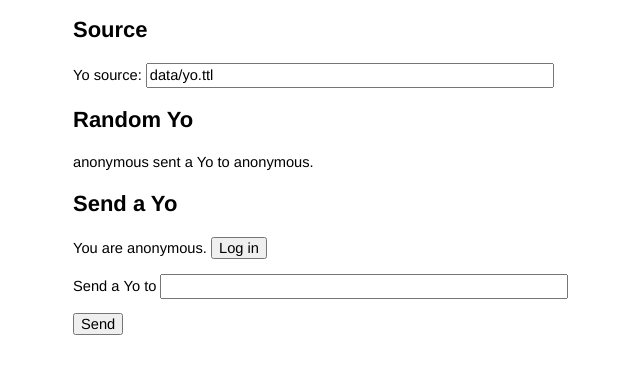
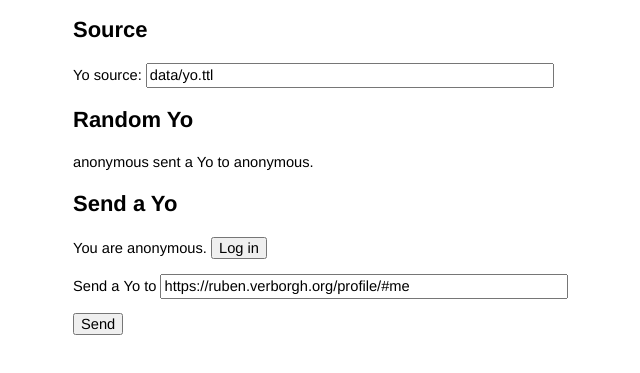
Before and after one commit to RubenVerborgh/solid-yo, a plain HTML site: page index.html in a window 1280 px wide. Shown: the part 99-472 px from the top of the page, without its empty margins (167-807 px from the left). Drawn offline with Linux system fonts and the light colour scheme; no server answers.

Commit message:
Add default recipient.

```diff
--- a/index.html
+++ b/index.html
@@ -35,7 +35,7 @@
       </p>
       <p>
         <label for="recipient">Send a Yo to</label>
-        <input id="recipient" />
+        <input id="recipient" value="https://ruben.verborgh.org/profile/#me" />
       </p>
       <p>
         <input type="button" id="send" value="Send" />
```
